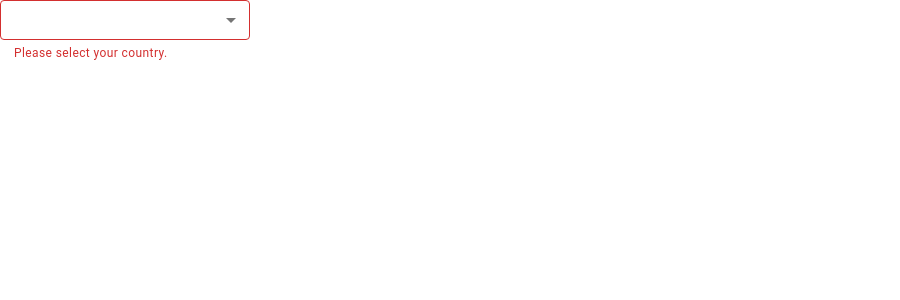
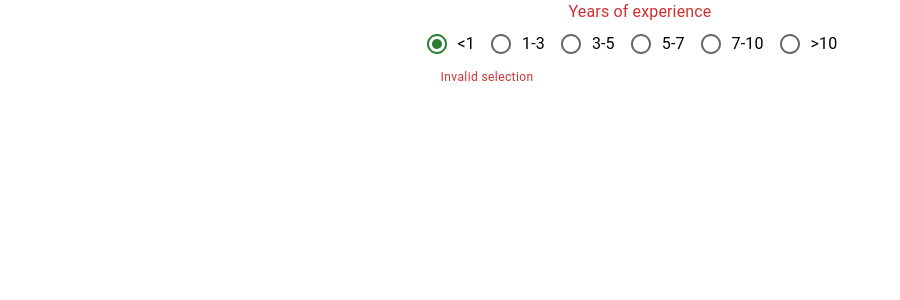
Before and after one commit to Gapotchenko-Yakov/react-mui-codevolution-2, a React (Create React App) app: page / in a window 1280 px wide. Shown: the top 300 px of the page, without its empty margins (0-900 px from the left). Built offline with nearby package versions, Linux system fonts and the light colour scheme.

Commit message:
Radio Button

```diff
--- a/src/App.tsx
+++ b/src/App.tsx
@@ -1,5 +1,6 @@
 import "./App.css";
 import MuiButton from "./components/MuiButton";
+import MuiRadioButton from "./components/MuiRadioButton";
 import MuiSelect from "./components/MuiSelect";
 import MuiTextField from "./components/MuiTextField";
 import MuiTypography from "./components/MuiTypography";
@@ -10,7 +11,8 @@ function App() {
       {/* <MuiTypography/> */}
       {/* <MuiButton /> */}
       {/* <MuiTextField /> */}
-      <MuiSelect />
+      {/* <MuiSelect /> */}
+      <MuiRadioButton />
     </div>
   );
 }
--- /dev/null
+++ b/src/components/MuiRadioButton.tsx
@@ -0,0 +1,50 @@
+import {
+  Box,
+  FormControl,
+  FormControlLabel,
+  FormHelperText,
+  FormLabel,
+  Radio,
+  RadioGroup,
+} from "@mui/material";
+import React, { useState } from "react";
+
+const MuiRadioButton = () => {
+  const [value, setValue] = useState<string>("<1");
+
+  const handleChange = (e: React.ChangeEvent<HTMLInputElement>) => {
+    const value = e.target.value;
+    setValue(value);
+  };
+
+  return (
+    <Box>
+      <FormControl error={!["1-3", "3-5"].includes(value)}>
+        <FormLabel id="job-experience-group-label">
+          Years of experience
+        </FormLabel>
+        <RadioGroup
+          name="job-experience-group"
+          aria-labelledby="job-experience-group-label"
+          value={value}
+          onChange={handleChange}
+          row
+        >
+          <FormControlLabel
+            control={<Radio color="success" />}
+            label={"<1"}
+            value={"<1"}
+          />
+          <FormControlLabel control={<Radio />} label={"1-3"} value={"1-3"} />
+          <FormControlLabel control={<Radio />} label={"3-5"} value={"3-5"} />
+          <FormControlLabel control={<Radio />} label={"5-7"} value={"5-7"} />
+          <FormControlLabel control={<Radio />} label={"7-10"} value={"7-10"} />
+          <FormControlLabel control={<Radio />} label={">10"} value={">10"} />
+        </RadioGroup>
+        <FormHelperText>Invalid selection</FormHelperText>
+      </FormControl>
+    </Box>
+  );
+};
+
+export default MuiRadioButton;
```
